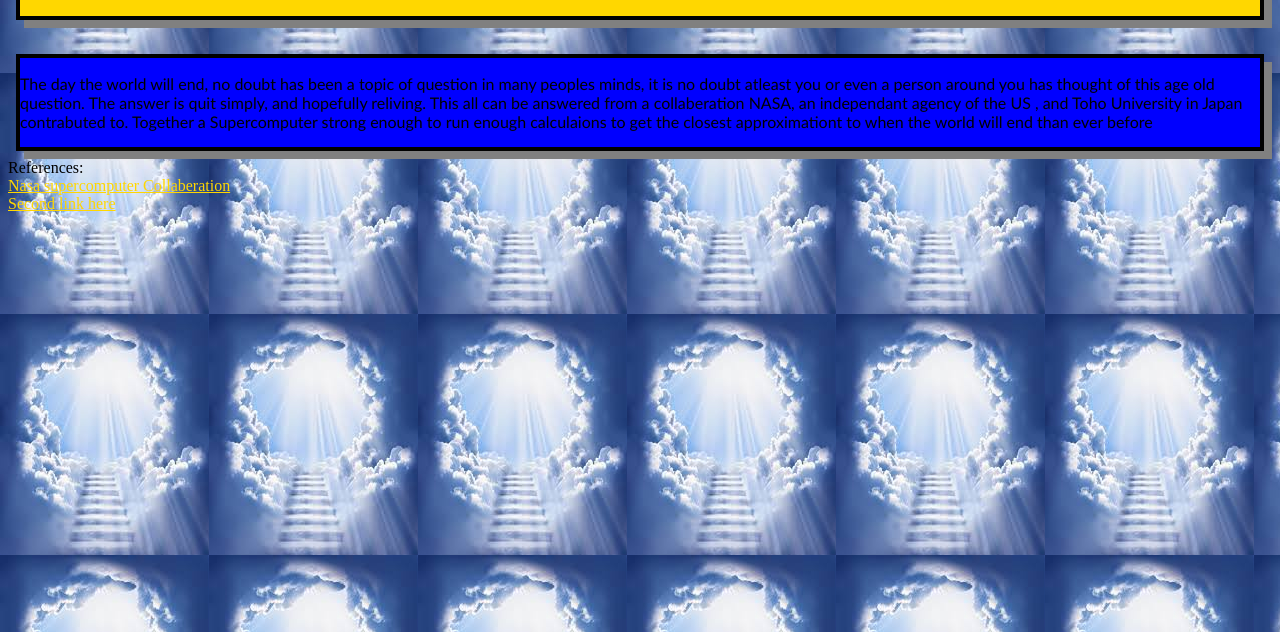
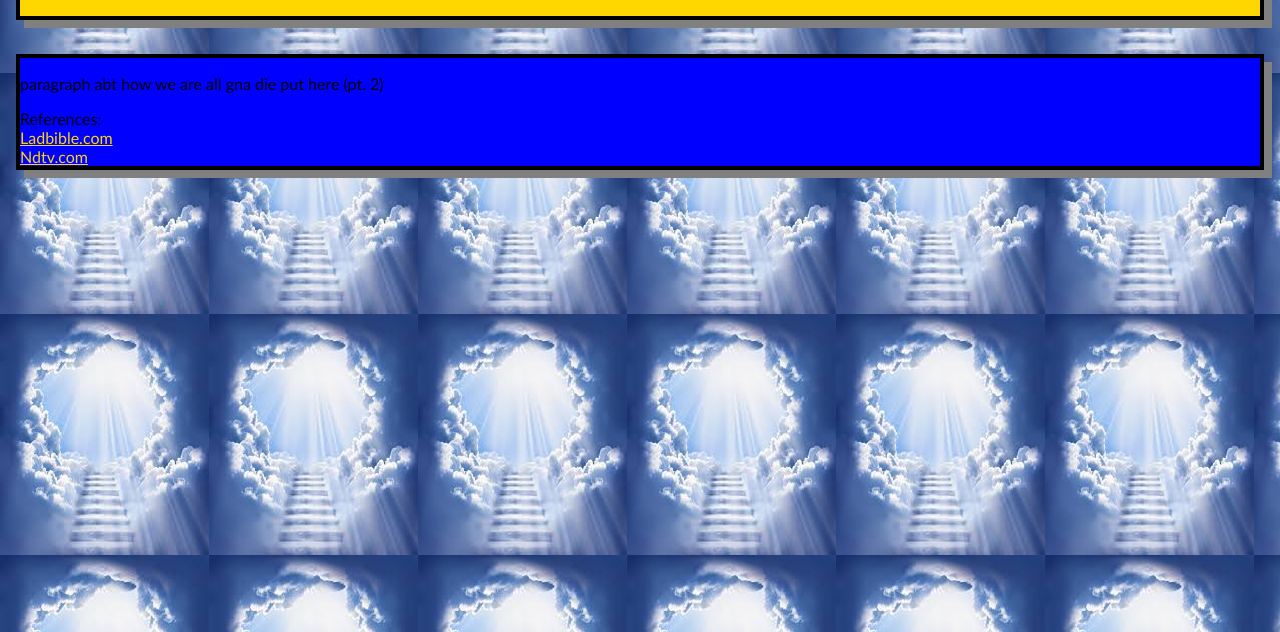
Before and after one commit to chrisatron3000/90sproject, a plain HTML site: page index.html in a window 1280 px wide. Shown: the part 168-800 px from the top of the page. Drawn offline with Linux system fonts and the light colour scheme.

Commit message:
commitinggggg

```diff
--- a/index.html
+++ b/index.html
@@ -20,22 +20,22 @@
         </div>
         <br>
         <div class ="bodybox">
-            <p> The day the world will end, no doubt has been a topic of question in many peoples minds,
-                it is no doubt atleast you or even a person around you has thought of this age old question.
-                The answer is quit simply, and hopefully reliving. This all can be answered from a collaberation NASA, an independant agency of the US
-                , and Toho University in Japan contrabuted to. Together a Supercomputer strong enough to run enough calculaions to get the closest approximationt to when the world will end than ever before
+            <p>
+                paragraph abt how we are all gna die put here (pt. 2)
             </p>
-        </div>
 
-        <div class ="citations">
+            <div class="reference">
 
-            References:
+                References:
+
+            </div>
+            <a href="https://www.ladbible.com/news/science/when-world-ends-nasa-supercomputer-prediction-628366-20251021">Ladbible.com</a>
+            <br>
+            <a href="https://www.ndtv.com/science/scientists-predict-exact-date-life-on-earth-will-end-study-8401645">Ndtv.com</a>
 
         </div>
 
-        <a href="https://www.ladbible.com/news/science/when-world-ends-nasa-supercomputer-prediction-628366-20251021"> Nasa supercomputer Collaberation</a>
-        <br>
-        <a href="https://www.ndtv.com/science/scientists-predict-exact-date-life-on-earth-will-end-study-8401645"> Second link here</a>
+
 
 
     </body>
```
